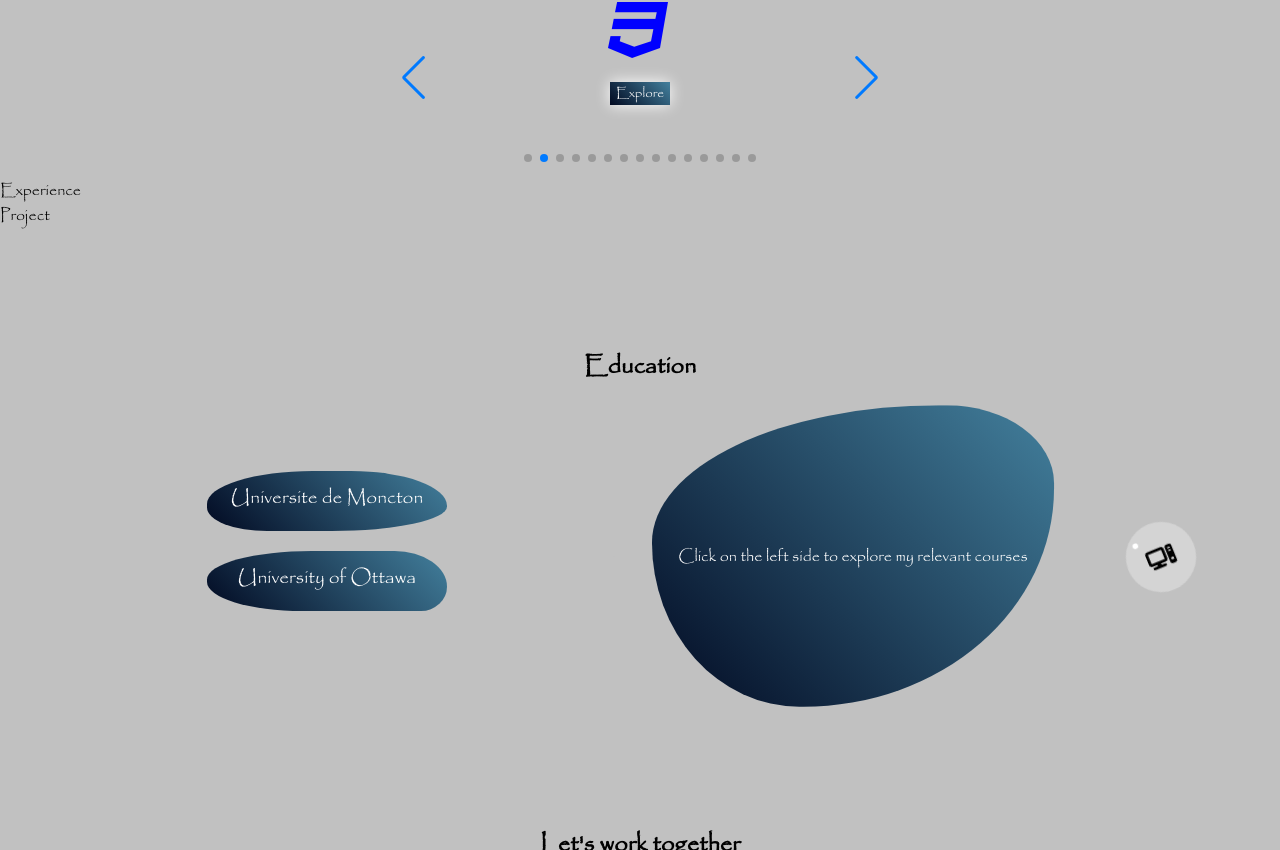
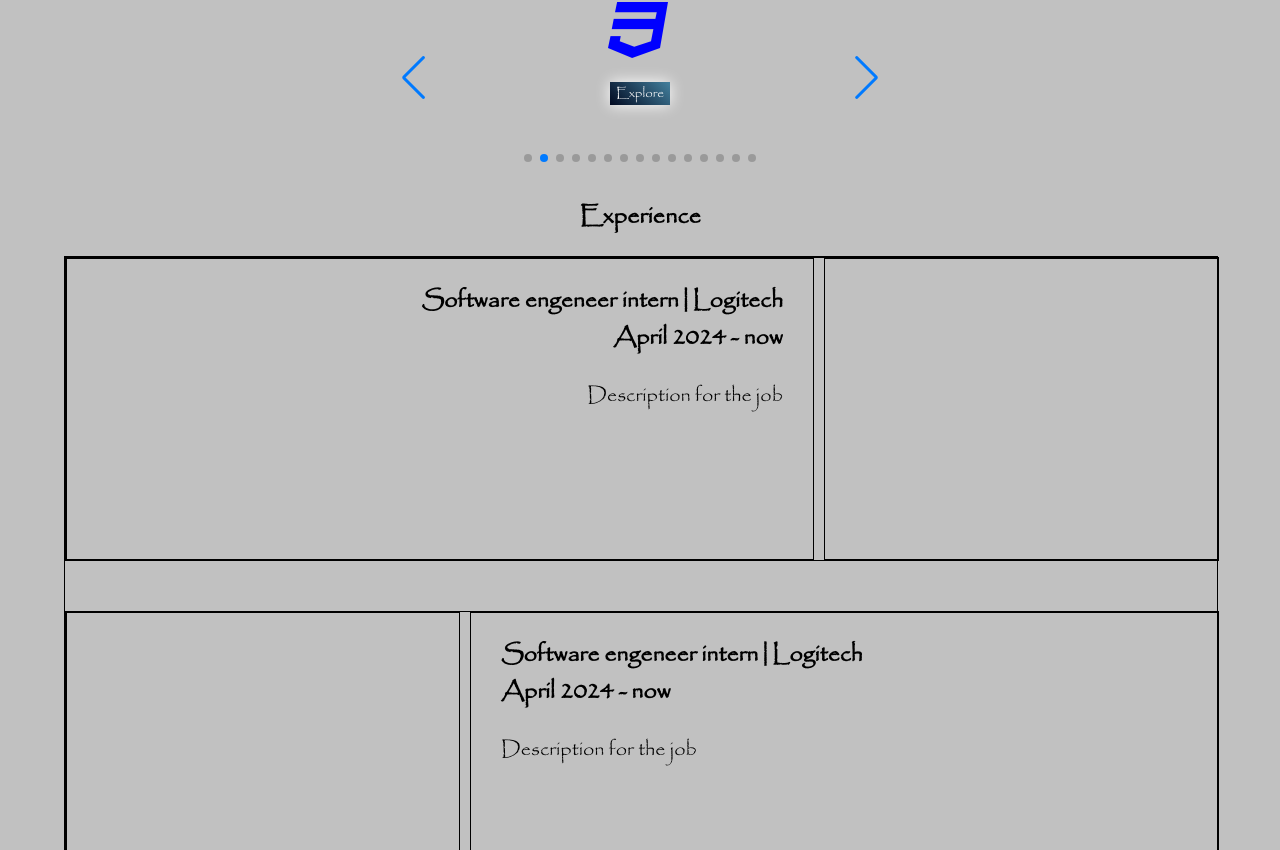
Before and after one commit to TonyWaffo/waffolio, a React (Create React App) app: page / in a window 1280 px wide. Shown: the part 1450-2300 px from the top of the page. Built offline with nearby package versions, Linux system fonts and the light colour scheme.

Commit message:
experience section updated with containers

```diff
--- a/src/Experience.css
+++ b/src/Experience.css
@@ -0,0 +1,46 @@
+.experience h1{
+    text-align: center;
+}
+.experience-list{
+    position: relative;
+    width:90%;
+    left:5%;
+    display: flex;
+    flex-direction: column;
+    gap:50px;
+    justify-content:space-around;
+    border:1px solid black
+}
+.experience-container{
+    width:100%;
+    display: flex;
+    flex-direction: row;
+    gap:10px;
+    justify-content:space-around;
+    text-align: left;
+    border:1px solid black
+}
+.experience-container.reverse{
+    flex-direction: row-reverse;
+    text-align: right;
+}
+.experience-img{
+    width: 400px;
+    height:300px;
+    border:1px solid black; /* gap between the divs*/
+    background-color: transparent;
+}
+.experience-img img{
+    display: none;
+    width: 100%;
+    height: 100%;
+    background-color: gray;
+    resize: none;
+    object-fit: cover;
+}
+.experience-content{
+    width:700px;
+    border: 1px solid black;
+    padding: 0px 30px;
+    font-size: 20px;
+}
--- a/src/Experience.js
+++ b/src/Experience.js
@@ -1,9 +1,50 @@
 import "./Experience.css";
 
+import aboutPic from "./aboutPic.webp";
+
 const Experience=()=>{
+    const experienceList=[
+        {
+            title:"Software engeneer intern",
+            company:"Logitech",
+            period:" April 2024 - now",
+            description:"Description for the job",
+            picture:aboutPic,
+        },
+        {
+            title:"Software engeneer intern",
+            company:"Logitech",
+            period:" April 2024 - now",
+            description:"Description for the job",
+            picture:aboutPic,
+        },
+        {
+            title:"Software engeneer intern",
+            company:"Logitech",
+            period:" April 2024 - now",
+            description:"Description for the job",
+            picture:aboutPic,
+        },
+    ]
     return (
         <>
-        <section className="experience">Experience</section>
+        <section className="experience">
+            <h1>Experience</h1>
+            <div className="experience-list">
+                {experienceList.map((experience,index)=>(
+                    <div className= {`${"experience-container"} ${index%2==1 ? '':'reverse'}`}>
+                        <div className="experience-img">
+                            <img src={experience.picture} height="100%" width="100%"></img>
+                        </div>
+
+                        <div className="experience-content">
+                            <h3>{experience.title}|{experience.company}<br/>{experience.period}</h3>
+                            <p>{experience.description}</p>
+                        </div>
+                    </div>
+                ))}
+            </div>
+        </section>
         </>
     );
 }
```
